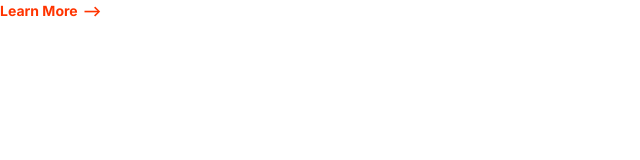
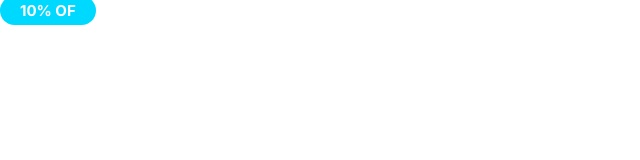
Before and after one commit to Yooyk13/moshify, a plain HTML site: page index.html in a window 1280 px wide. Shown: the whole page, without its empty margins (0-640 px from the left). Drawn offline with Linux system fonts and the light colour scheme.

Commit message:
Build a badge component

```diff
--- a/css/styles.css
+++ b/css/styles.css
@@ -83,3 +83,33 @@ a {
     font-size: 1.4rem;
   }
 }
+
+/* Badges */
+
+.badge {
+  border-radius: 20px;
+  padding: 0.5rem 2rem;
+  font-weight: 600;
+  white-space: nowrap;
+  font-size: 2rem;
+}
+.badge--primary {
+  background-color: var(--color-primary);
+  color: #fff;
+}
+.badge--secondary {
+  background-color: var(--color-secondary);
+  color: #fff;
+}
+.badge--small {
+  font-size: 1.6rem;
+}
+
+@media screen and (min-width: 1024px) {
+  .badge {
+    font-size: 1.5rem;
+  }
+  .badge--small {
+    font-size: 1.2rem;
+  }
+}
--- a/index.html
+++ b/index.html
@@ -14,6 +14,6 @@
     <link rel="stylesheet" href="css/styles.css" />
   </head>
   <body>
-    <a href="#" class="link-arrow">Learn More</a>
+    <span class="badge badge--secondary">10% OF</span>
   </body>
 </html>
```
Also changed, not shown: components/badges.html (added, +1 -0 lines).
